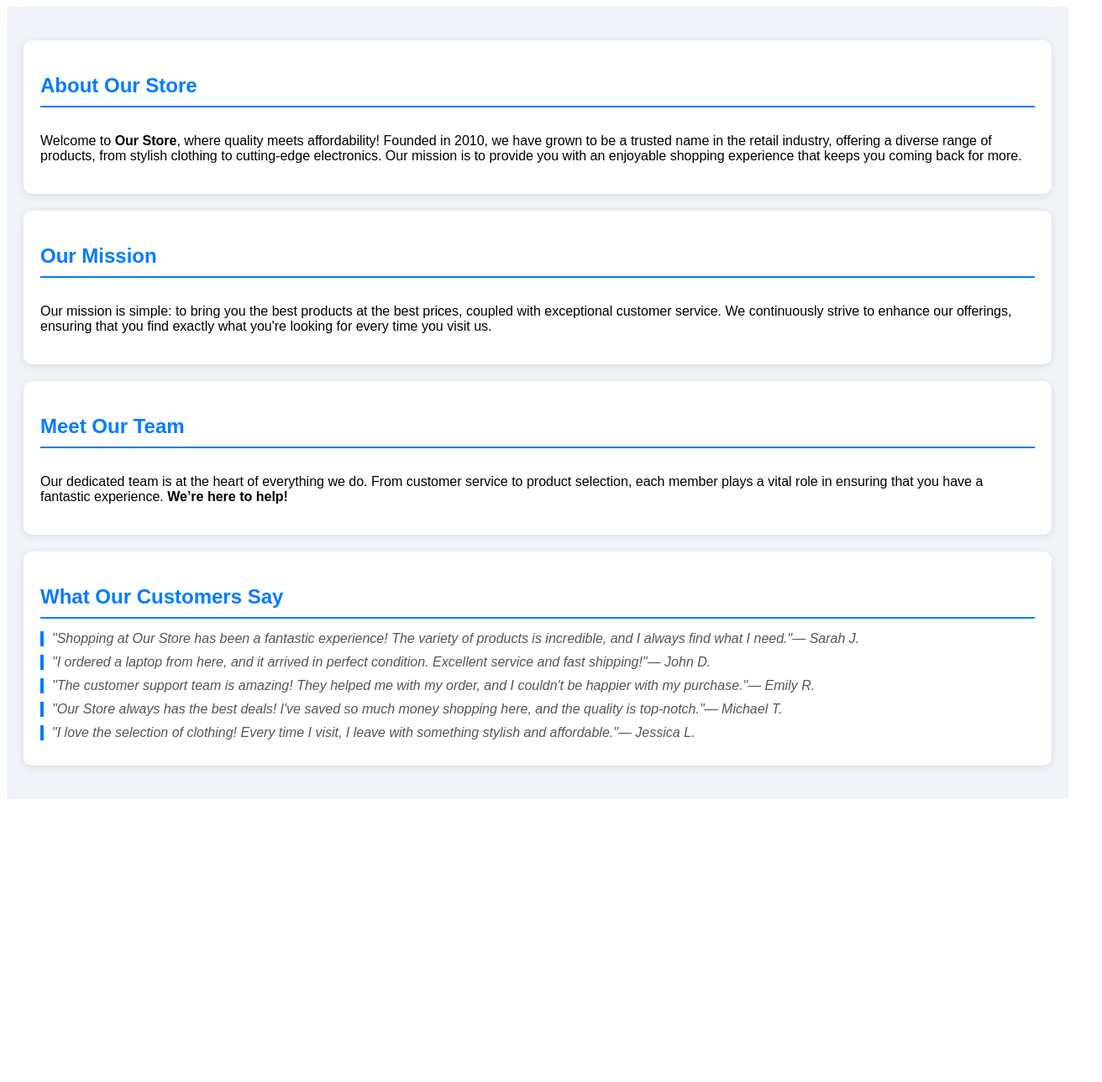
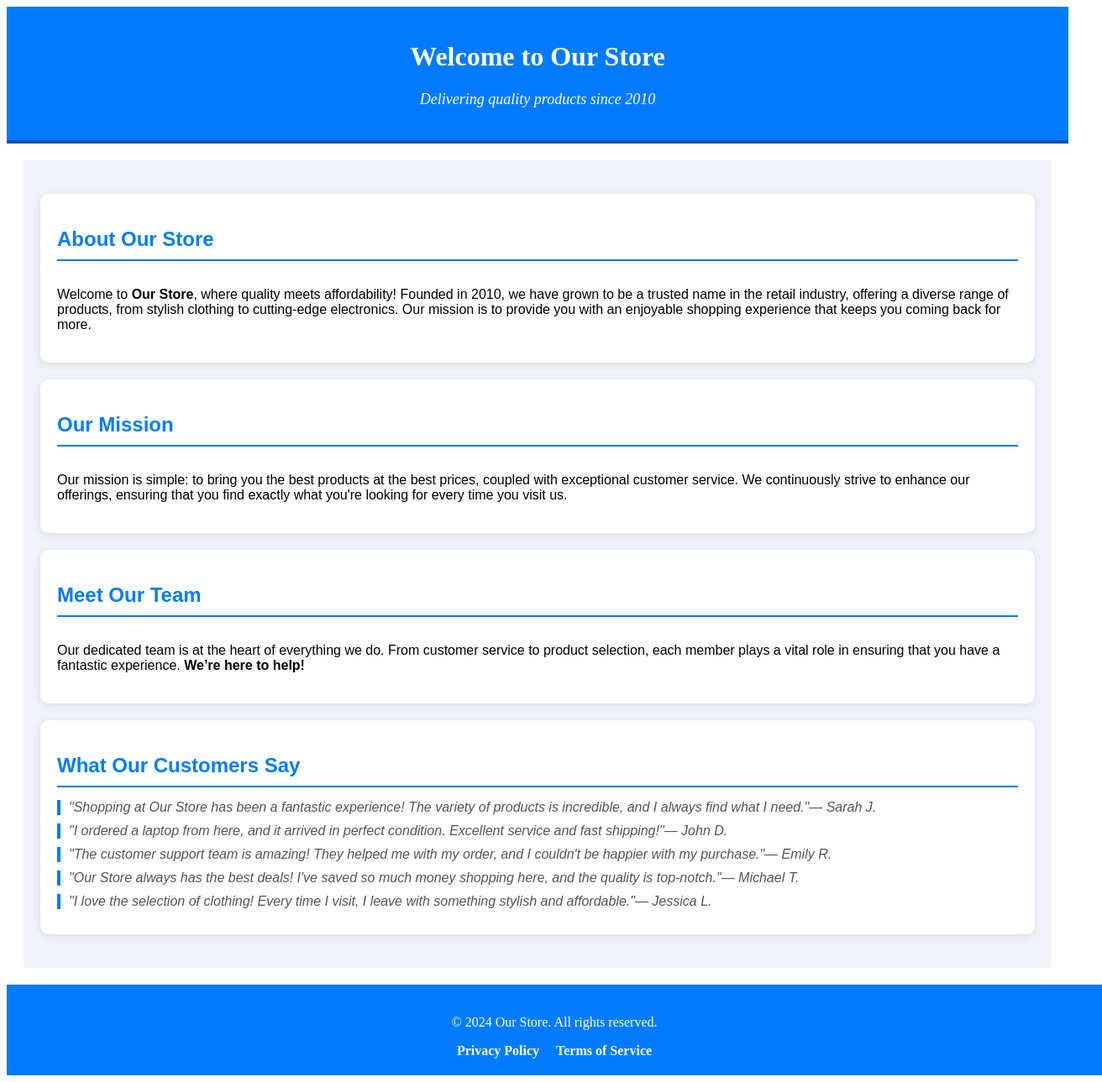
Before and after one commit to Mmishaaa/SVCH, a React (Vite) app in the folder labrab2/: page / in a window 1280 px wide. Shown: the whole page at 84% size, 1312 px wide, since content can reach past the window. Before the commit the page ends 960 px from the top, so only its background shows below. Built offline with nearby package versions, Linux system fonts and the light colour scheme.

Commit message:
update router

```diff
--- a/labrab2/src/routers/appRouter.jsx
+++ b/labrab2/src/routers/appRouter.jsx
@@ -1,5 +1,7 @@
 import { Route, Routes } from "react-router-dom"
 import { privateRoutes } from "./routesList"
+import Header from "../components/header"
+import Footer from "../components/footer"
 
 const AppRouter = () => {
   const routes = privateRoutes.map(route =>
@@ -10,7 +12,13 @@ const AppRouter = () => {
 )
 
   return (
-    <Routes>{routes}</Routes>
+    <div style={{ display: "flex", flexDirection: "column", minHeight: "100vh" }}>
+      <Header />
+      <main style={{ flex: 1, padding: "20px" }}>
+        <Routes>{routes}</Routes>
+      </main>
+      <Footer />
+    </div>
   )
 }
 
--- a/labrab2/src/routers/routesList.jsx
+++ b/labrab2/src/routers/routesList.jsx
@@ -4,6 +4,7 @@ import ProfilePage from "../pages/profilePage"
 
 export const privateRoutes = [
   { title: "About", path: "/", element: <AboutPage /> },
+  { title: "About", path: "/about", element: <AboutPage /> },
   { title: "Profile", path: "/profile", element: <ProfilePage /> },
   { title: "NotFound", path: "*", element: <NotFoundPage /> },
 ]
```
